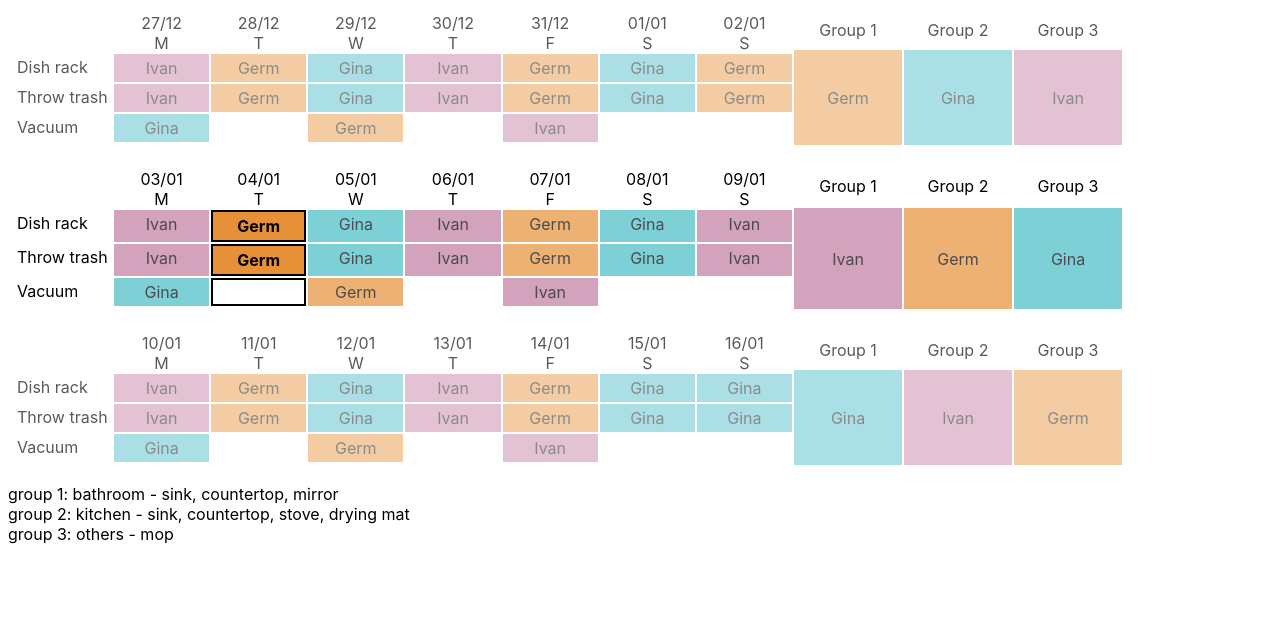
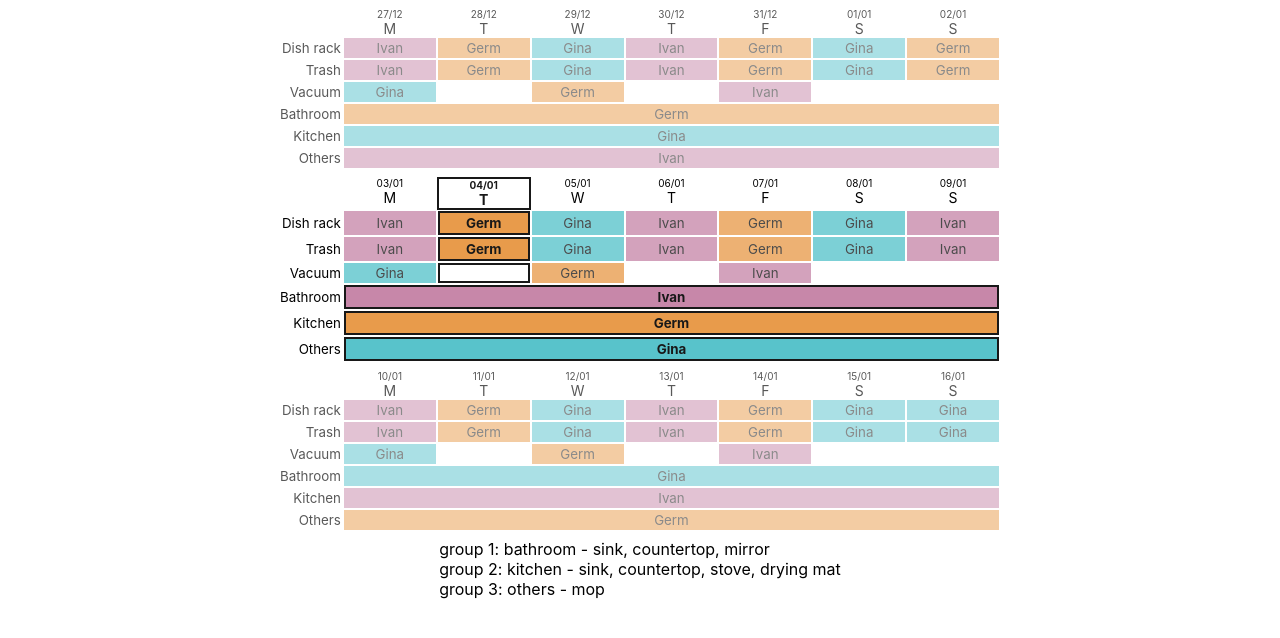
Before and after one commit to ivandaho/nakamas, a React (Create React App) app: page / in a window 1280 px wide. Shown: the top 638 px of the page. Built offline with nearby package versions, Linux system fonts and the light colour scheme.

Commit message:
Update styling

```diff
--- a/src/DaysOfWeek.tsx
+++ b/src/DaysOfWeek.tsx
@@ -1,4 +1,4 @@
-import moment, { Moment } from 'moment';
+import { Moment } from 'moment';
 import { formatDateForWeek } from './utils';
 
 const days = ['M', 'T', 'W', 'T', 'F', 'S', 'S'];
@@ -6,20 +6,26 @@ const days = ['M', 'T', 'W', 'T', 'F', 'S', 'S'];
 interface DaysOfWeekProps {
   spacer?: boolean;
   startDate: Moment;
+  today: Moment;
 }
 const DaysOfWeek: React.FC<DaysOfWeekProps> = (props) => {
-  const { spacer, startDate } = props;
+  const { spacer, startDate, today } = props;
   const daysWithSpacer = [...(spacer ? [''] : []), ...days];
   return (
     <>
       {daysWithSpacer.map((day, i) => {
-        const date = formatDateForWeek(startDate.clone().add(spacer ? i - 1 : i, 'days'));
+        const mDate = startDate
+          .clone()
+          .add(spacer ? i - 1 : i, 'days')
+          .startOf('day');
+        const isToday = today.isSame(mDate);
+        const date = formatDateForWeek(mDate);
         return spacer && i === 0 ? (
           <div key={i} className="day_of_week"></div>
         ) : (
-          <div key={i} className="day_of_week">
+          <div key={i} className={`day_of_week ${isToday ? 'today' : ''}`}>
             <div>{date}</div>
-            <div>{day}</div>
+            <div className="day_indicator">{day}</div>
           </div>
         );
       })}
--- a/src/components/ChoreItem.tsx
+++ b/src/components/ChoreItem.tsx
@@ -13,7 +13,11 @@ const ChoreItem: React.FC<ChoreItemProps> = (props) => {
     <>
       <div className="chore_title">{text}</div>
       {schedule.map((item, i) => {
-        return <div key={i} className={`schedule_person ${item} ${todayIndex - 1 === i ? 'today' : ''}`}>{item}</div>;
+        return (
+          <div key={i} className={`schedule_person ${item} ${todayIndex - 1 === i ? 'today' : ''}`}>
+            {item}
+          </div>
+        );
       })}
     </>
   );
--- a/src/components/SpecialChores.tsx
+++ b/src/components/SpecialChores.tsx
@@ -3,12 +3,17 @@ import { Nakama } from '../types/schedule';
 interface SpecialChoresProps {
   // group?: 1 | 2 | 3;
   nakama: Nakama;
+  row?: boolean;
+  active?: boolean;
 }
 
 const SpecialChores: React.FC<SpecialChoresProps> = (props) => {
-  const { nakama } = props;
+  const { nakama, row, active } = props;
 
-  return <div className={`schedule_person ${nakama}`}>{nakama}</div>;
+  if (!row) {
+    return <div className={`schedule_person ${nakama}`}>{nakama}</div>;
+  }
+  return <div className={`schedule_person row ${nakama} ${active ? 'today' : ''}`}>{nakama}</div>;
 };
 
 export default SpecialChores;
--- a/src/pages/Schedule.tsx
+++ b/src/pages/Schedule.tsx
@@ -27,7 +27,7 @@ const Schedule: React.FC<ScheduleProps> = (props) => {
         schedule: [Nakama.Ivan, Nakama.Germ, Nakama.Gina, Nakama.Ivan, Nakama.Germ, Nakama.Gina, specialChoreNakama]
       },
       {
-        text: 'Throw trash',
+        text: 'Trash',
         schedule: [Nakama.Ivan, Nakama.Germ, Nakama.Gina, Nakama.Ivan, Nakama.Germ, Nakama.Gina, specialChoreNakama]
       },
       { text: 'Vacuum', schedule: [Nakama.Gina, '', Nakama.Germ, '', Nakama.Ivan, '', ''] }
@@ -37,18 +37,16 @@ const Schedule: React.FC<ScheduleProps> = (props) => {
   return (
     <div className={`schedule_container ${!week ? 'current' : ''}`}>
       <div className={`week_schedule week${week}`}>
-        <DaysOfWeek startDate={startOfWeekDate} spacer />
+        <DaysOfWeek today={today} startDate={startOfWeekDate} spacer />
         {chores.map((c, i) => (
           <ChoreItem key={i} text={c.text} schedule={c.schedule} todayIndex={!week ? todayIndex : -1} />
         ))}
-      </div>
-      <div className={`special_chores week${week}`}>
-        <div className="header">Group 1</div>
-        <div className="header">Group 2</div>
-        <div className="header">Group 3</div>
-        <SpecialChores nakama={specialChoreNakama} />
-        <SpecialChores nakama={getAt(SPECIAL_CHORE_CYCLE_NAKAMAS, specialChoreNakamaIndex - 1)} />
-        <SpecialChores nakama={getAt(SPECIAL_CHORE_CYCLE_NAKAMAS, specialChoreNakamaIndex - 2)} />
+        <div className="chore_title">Bathroom</div>
+        <SpecialChores row active={!week} nakama={specialChoreNakama} />
+        <div className="chore_title">Kitchen</div>
+        <SpecialChores row active={!week} nakama={getAt(SPECIAL_CHORE_CYCLE_NAKAMAS, specialChoreNakamaIndex - 1)} />
+        <div className="chore_title">Others</div>
+        <SpecialChores row active={!week} nakama={getAt(SPECIAL_CHORE_CYCLE_NAKAMAS, specialChoreNakamaIndex - 2)} />
       </div>
     </div>
   );
--- a/src/schedule.scss
+++ b/src/schedule.scss
@@ -4,9 +4,12 @@ $header-height: 36px;
 
 .root_container {
 	display: flex;
+	align-items: center;
+	justify-content: center;
 	flex-direction: column;
+	margin: 4px;
 	> div {
-		padding: 8px;
+		padding: 4px 0;
 	}
 }
 
@@ -19,31 +22,35 @@ $header-height: 36px;
 			}
 		}
 	}
-	margin: 5px;
 	display: flex
 }
 
-.day_of_week {
-	min-height: $header-height;
-}
-
 .week_schedule {
-	// outline: 1px dashed $border-color;
 	.day_of_week {
+		font-size: 10px;
+		.day_indicator {
+			font-size: 14px;
+		}
 		text-align: center;
 	}
-	min-width: 780px;
-	overflow: scroll;
+	width: calc(100vw - 8px);
+	max-width: 720px;
 	display: grid;
-	grid-template-columns: 100px repeat(7, 1fr);
+	grid-template-columns: auto repeat(7, 1fr);
 }
 
 .chore_title {
-	// color: blue;
-	padding: 4px;
+	font-size: smaller;
+	text-align: right;
+	display: flex;
+	align-items: center;
+	justify-content: flex-end;
+	padding: 0 2px 0 0;
+	vertical-align: middle;
 }
 
 .schedule_person {
+	font-size: smaller;
 	text-align: center;
 	&:hover {
 		cursor: pointer;
@@ -51,7 +58,13 @@ $header-height: 36px;
 	}
 	opacity: 0.7;
 	margin: 1px;
-	padding: 4px;
+	padding: 2px;
+	justify-content: center;
+	align-items: center;
+	display: flex;
+	&.row {
+		grid-column: span 7/9;
+	}
 	&.Ivan {
 		background-color: #c17ba0;
 	}
@@ -63,28 +76,6 @@ $header-height: 36px;
 	}
 }
 
-
-.special_chores {
-	padding: 7px 0;
-	display: grid;
-	grid-template-columns: repeat(3, 1fr);
-	grid-template-rows: 1fr 3fr;
-	flex-direction: column;
-	> .header {
-		text-align: center;
-	}
-	> .schedule_person {
-		min-width: 100px;
-		display: flex;
-		justify-content: center;
-		align-items: center;
-		height: 100%;
-		// vertical-align: middle;
-		// flex-grow: 1;
-		// display: table-cell;
-	}
-}
-
 .week-1, .week1 {
 	opacity: 0.65;
 }
@@ -92,8 +83,8 @@ $header-height: 36px;
 .today {
 	border: $today-border;
 	font-weight: bold;
-	opacity: 1;
+	opacity: 0.9;
 	&:hover {
-		background: rgba(255,255,255,0.8);
+		opacity: 1;
 	}
 }
```
